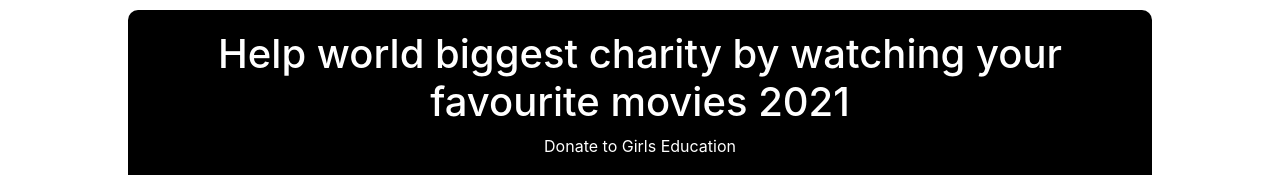
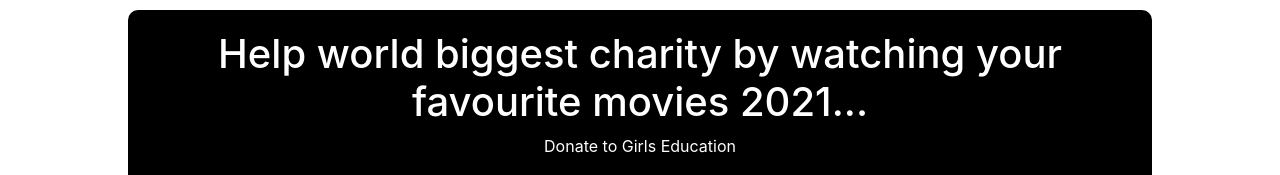
Before and after one commit to poojaranidey/Donation-website, a React (Create React App) app: page / in a window 1280 px wide. Shown: the top 175 px of the page. Built offline with nearby package versions, Linux system fonts and the light colour scheme.

Commit message:
done commit

```diff
--- a/src/component/Header/Header.js
+++ b/src/component/Header/Header.js
@@ -5,7 +5,7 @@ const Header = () => {
         // header area
         <div className="header">
             <div className="header-details">
-                <h1>Help world biggest charity by watching your favourite movies 2021</h1>
+                <h1>Help world biggest charity by watching your favourite movies 2021...</h1>
                 <p>Donate to Girls Education</p>
                 <h2>Total Donate this year: $500000</h2>
             </div>
```
